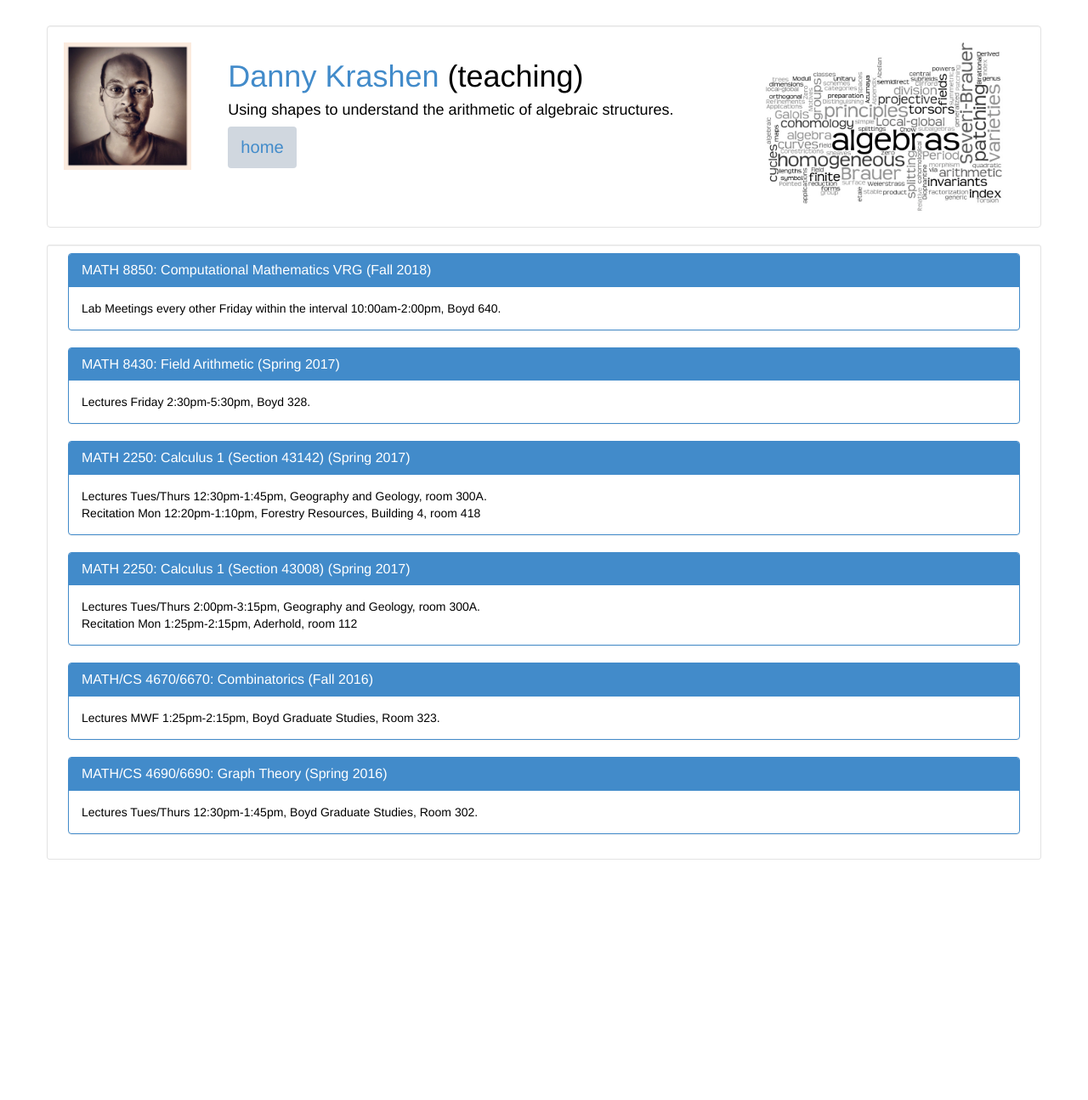
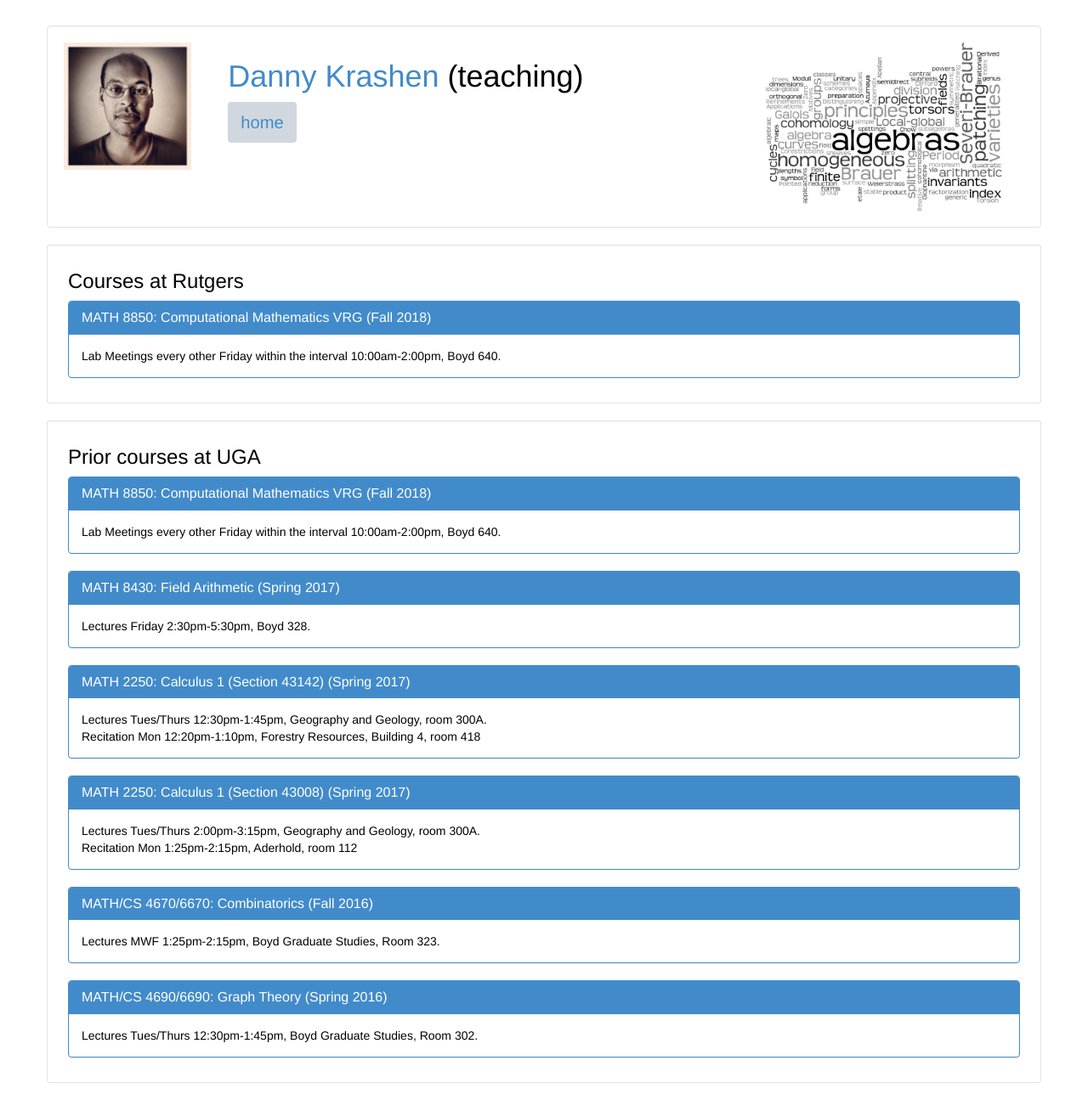
Before and after one commit to dkrashen/dkrashen.github.io, a Jekyll site: the page built from teaching.html, in a window 1280 px wide. Shown: the whole page at 85% size. Built offline with Jekyll 4.4.1, drawn with Linux system fonts in a browser that asks for light colours; before the commit the page ends 1032 px from its top, so only the background shows below that.

Commit message:
teaching templates, tags

```diff
--- a/_data/metavita_public.yml
+++ b/_data/metavita_public.yml
@@ -1162,7 +1162,15 @@ group, American Institute of Mathematics"
 # teaching
 ###############
 
-courses:
+courses-rutgers:
+
+  - title: "MATH 8850: Computational Mathematics VRG"
+    url: "http://compvrg.github.io/compvrg-spring-2018/"
+    schedule: "Lab Meetings every other Friday within the interval 10:00am-2:00pm"
+    location: "Boyd 640"
+    semester: "Fall 2018"
+
+courses-uga:
 
   - title: "MATH 8850: Computational Mathematics VRG"
     url: "http://compvrg.github.io/compvrg-spring-2018/"
--- /dev/null
+++ b/_includes/course.html
@@ -0,0 +1,17 @@
+<div class="panel panel-primary">
+
+  <div class="panel-heading">
+    <h3 class="panel-title">
+      <a href="{{ include.c.url }}">{{ include.c.title }}</a> ({{ include.c.semester }})
+    </h3>
+    </a>
+  </div>
+
+  <div class="panel-body">
+    {{ include.c.schedule }}, {{ include.c.location }}.
+    {% if include.c.schedule2 %}<br>
+    {{ include.c.schedule2}}, {{ include.c.location2 }}
+    {% endif %}
+  </div>
+
+</div>
--- a/_includes/header.html
+++ b/_includes/header.html
@@ -6,7 +6,7 @@
 		  </div>
 		  <div class="col-md-6">
 			  <h1 > <a href="/">{{ site.headertext }}</a>  ({{ page.title }})</h1>
-			  <h4>{{ site.tagline }}</h4>
+			  <h4>{{ page.tag }}</h4>
 			  <ul class="nav nav-pills" style="float:left;">
 				  <li><a href="/">home</a></li>
 			 </ul>
--- a/research.html
+++ b/research.html
@@ -1,6 +1,7 @@
 ---
 layout: default
 title: research
+tag: "Using shapes to understand the arithmetic of algebraic structures."
 ---
 
 <div class="row well">
--- a/teaching.html
+++ b/teaching.html
@@ -8,23 +8,17 @@ title: teaching
 
 <div class="row well well-sm">
 	<div class="col-md-12">
-
-  {% for c in site.data.metavita_public.courses %}
-    <div class="panel panel-primary">
-
-      <div class="panel-heading">
-        <h3 class="panel-title">
-          <a href="{{ c.url }}">{{ c.title }}</a> ({{ c.semester }})
-        </h3>
-        </a>
-      </div>
-
-      <div class="panel-body">
-        {{ c.schedule }}, {{ c.location }}.
-        {% if c.schedule2 %}<br>
-        {{ c.schedule2}}, {{ c.location2 }}
-        {% endif %}
-      </div>
-
-    </div>
-  {% endfor %}
+		<h3> Courses at Rutgers </h3>
+  			{% for c in site.data.metavita_public.courses-rutgers %}
+				{% include course.html c=c %}
+  			{% endfor %}
+	</div>
+</div>
+<div class="row well well-sm">
+	<div class="col-md-12">
+		<h3> Prior courses at UGA </h3>
+  			{% for c in site.data.metavita_public.courses-uga %}
+				{% include course.html c=c %}
+  			{% endfor %}
+	</div>
+</div>
```
Also changed, not shown: _includes/publist.html (line endings or trailing spaces).
